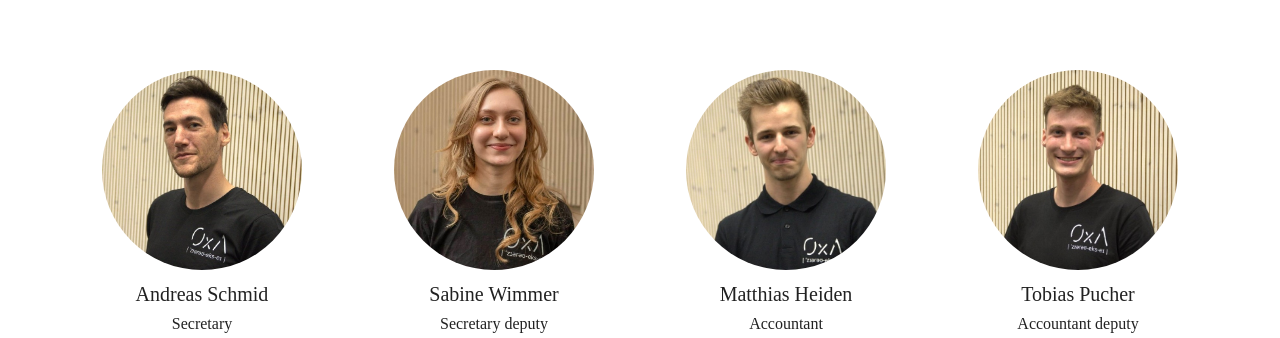
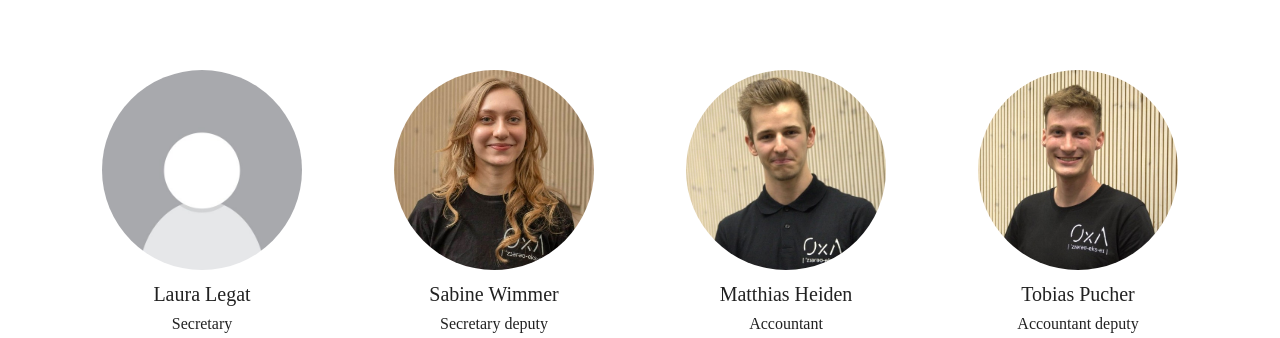
Before and after one commit to 0xa-at/website, a Next.js app: page /about in a window 1280 px wide. Shown: the part 614-952 px from the top of the page. Built offline with nearby package versions, Linux system fonts and the light colour scheme.

Commit message:
added laura to board website (placeholder picture)

```diff
--- a/pages/about.tsx
+++ b/pages/about.tsx
@@ -21,7 +21,7 @@ export default function AboutPage() {
         <Person name={"Severin Mairinger"} role={"Chairman deputy"} image="/images/vorstand/sm.jpg" />
       </Box>
       <Box pt={10} sx={{ display: 'flex', justifyContent: 'space-around', flexDirection: isMobile ? 'column' : 'row', gap: 2 }}>
-        <Person name={"Andreas Schmid"} role={"Secretary"} image="/images/vorstand/as.jpg" />
+        <Person name={"Laura Legat"} role={"Secretary"} image="/images/vorstand/placeholder.jpeg" />
         <Person name={"Sabine Wimmer"} role={"Secretary deputy"} image="/images/vorstand/sw.jpg" />
         <Person name={"Matthias Heiden"} role={"Accountant"} image="/images/vorstand/mh.jpg" />
         <Person name={"Tobias Pucher"} role={"Accountant deputy"} image="/images/vorstand/tp.jpg" />
```
Also changed, not shown: public/images/vorstand/as.jpg (deleted), public/images/vorstand/placeholder.jpeg (added).
